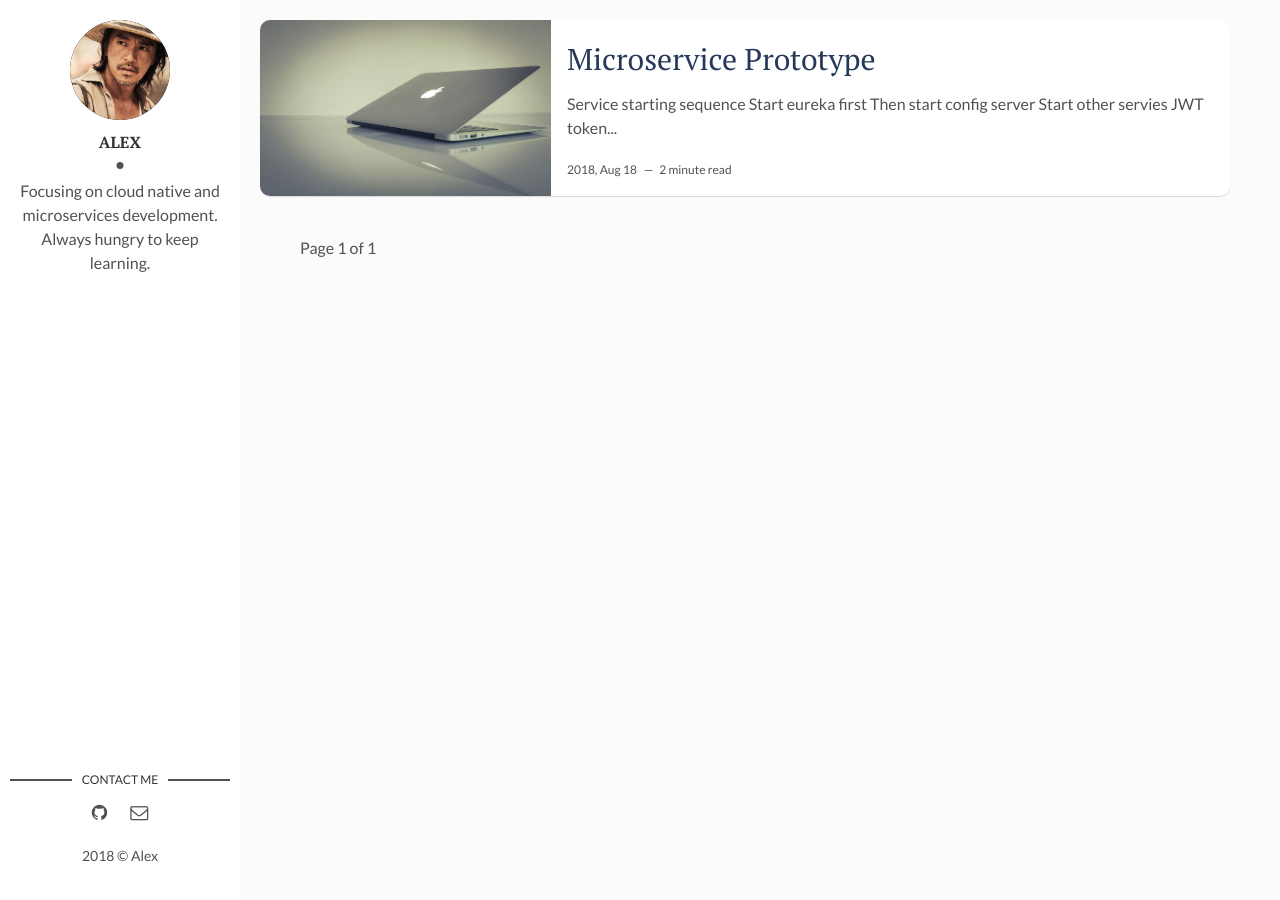
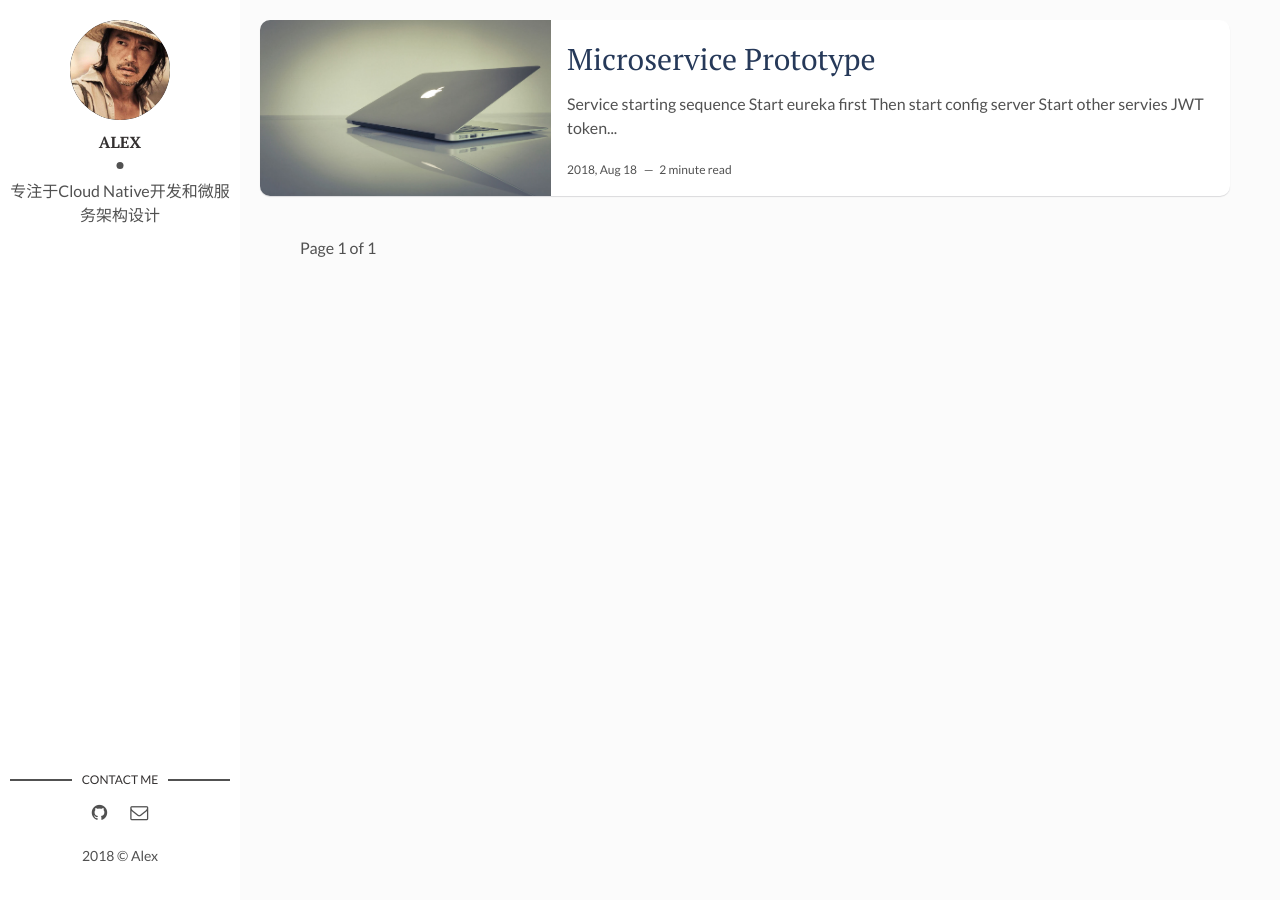
Before and after one commit to microservicesengineer/microservicesengineer.github.io, a Jekyll site: the page built from index.html, in a window 1280 px wide. Built offline with Jekyll 4.4.1, drawn with Linux system fonts in a browser that asks for light colours; the list of posts is cut into pages by our own code.

```diff
--- a/_config.yml
+++ b/_config.yml
@@ -9,7 +9,7 @@ site-twitter: #if your site has a twitter account, enter it here
 # Author Settings
 author: Alex # add your name
 author-img: xingye.JPG # add your photo
-about-author: Focusing on cloud native and microservices development. Always hungry to keep learning. # add description
+about-author: 专注于Cloud Native开发和微服务架构设计
 #social-twitter: # add your Twitter handle
 #social-facebook: # add your Facebook handle
 social-github: microservicesengineer # add your Github handle
```
